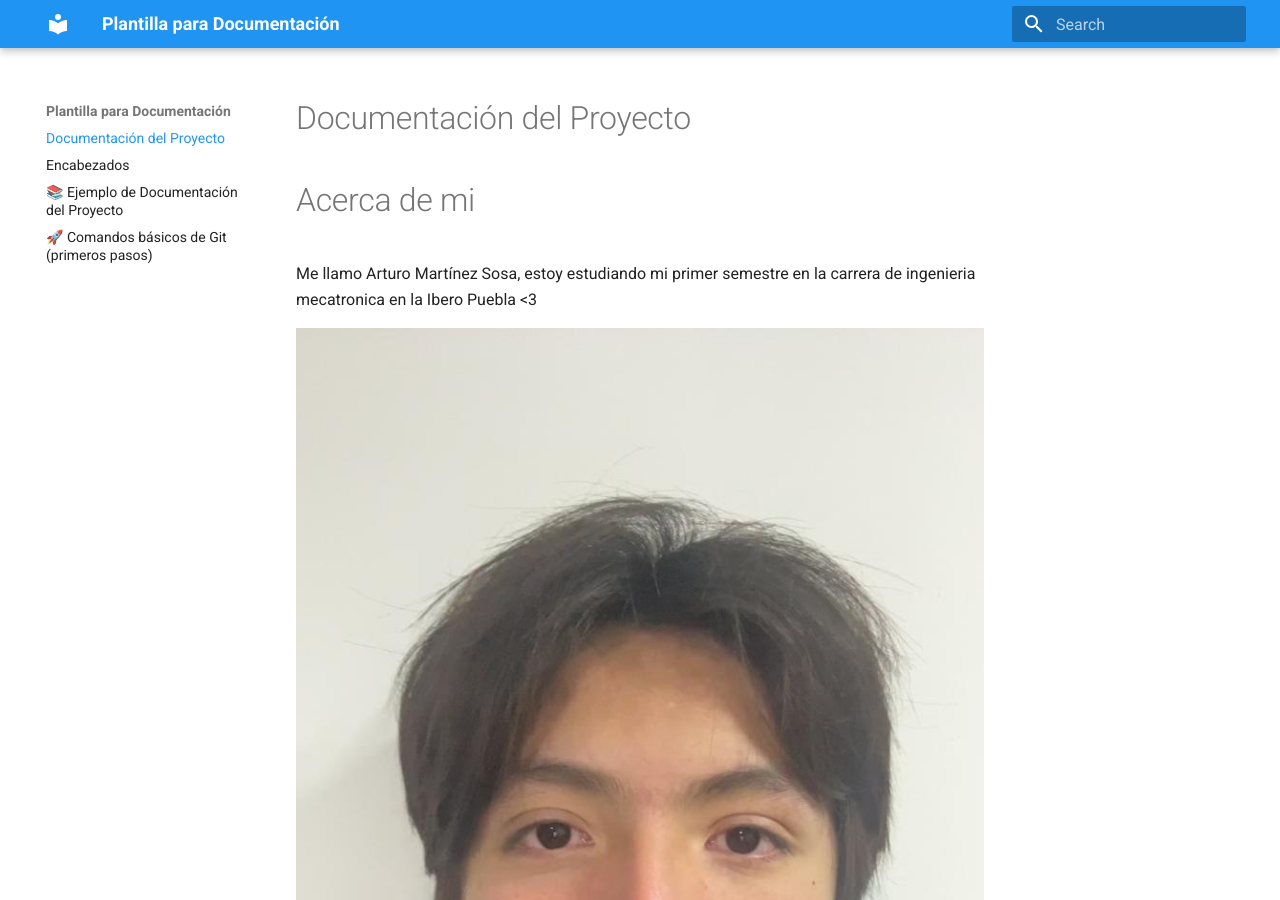
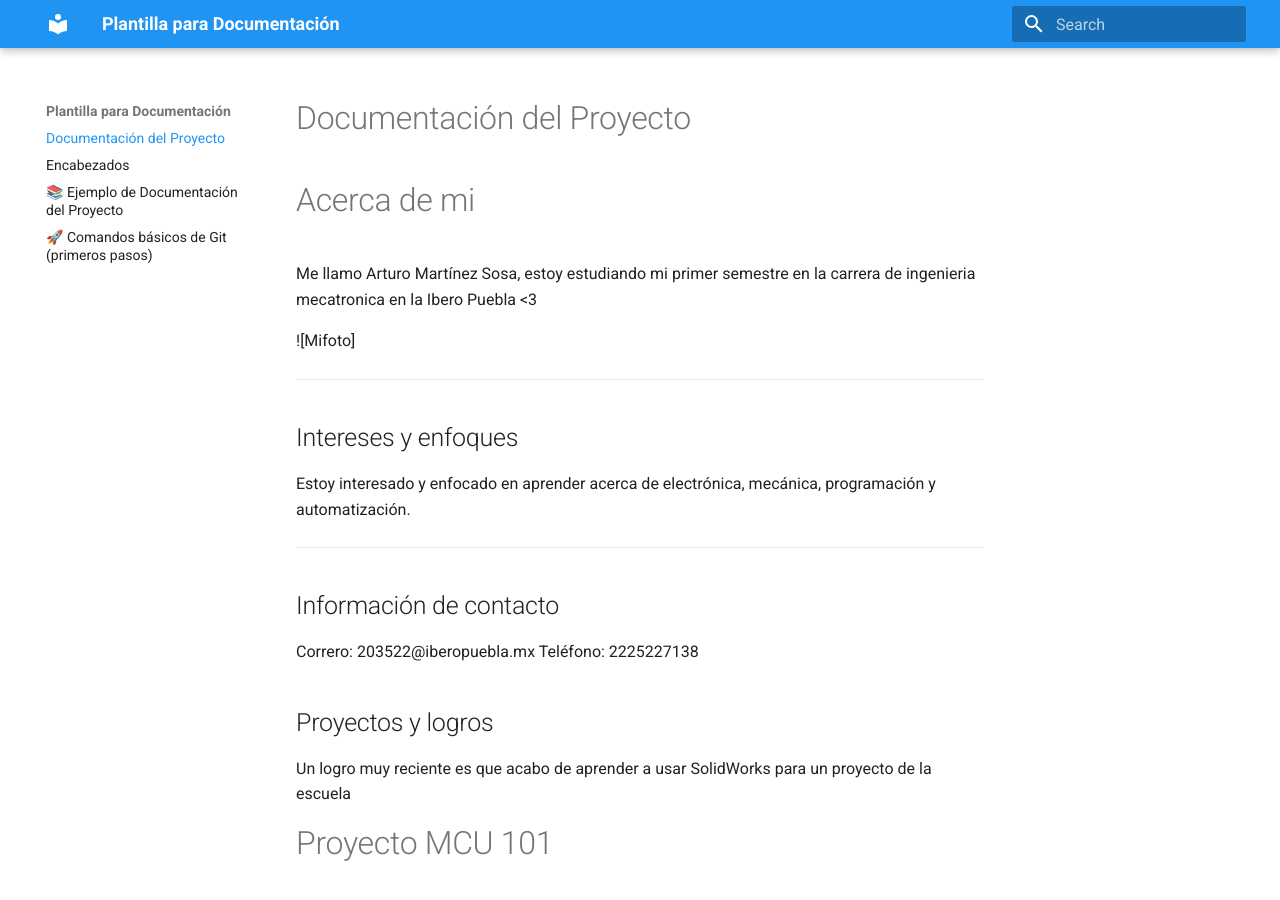
Before and after one commit to Arturo203522/portafolio-ibero, an MkDocs documentation site: the page built from docs/index.md, in a window 1280 px wide and 900 px high. Built offline with MkDocs 1.6.1 and Material for MkDocs 9.7.7, drawn with Linux system fonts in a browser that asks for light colours.

Commit message:
Fix image syntax in docs/index.md
Updated image syntax in the index file.

```diff
--- a/docs/index.md
+++ b/docs/index.md
@@ -4,7 +4,7 @@
 #Acerca de mi
 Me llamo Arturo Martínez Sosa, estoy estudiando mi primer semestre en la carrera de ingenieria mecatronica en la Ibero Puebla <3
 
-![Mifoto](recursos/imgs/e0102d36-a17b-4e09-b34b-cdabb99c347d.jpg)
+![Mifoto]
  ---
 ##Intereses y enfoques
 Estoy interesado y enfocado en aprender acerca de electrónica, mecánica, programación y automatización.
```
